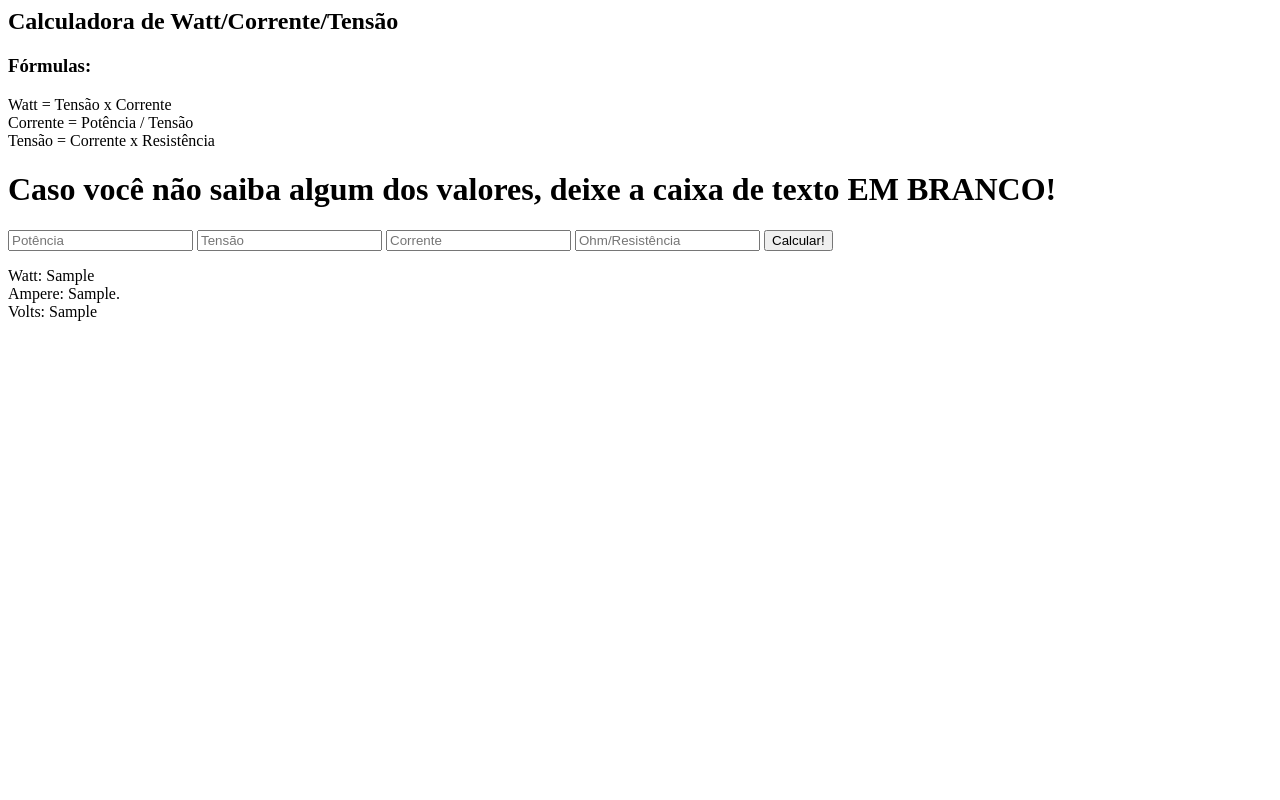
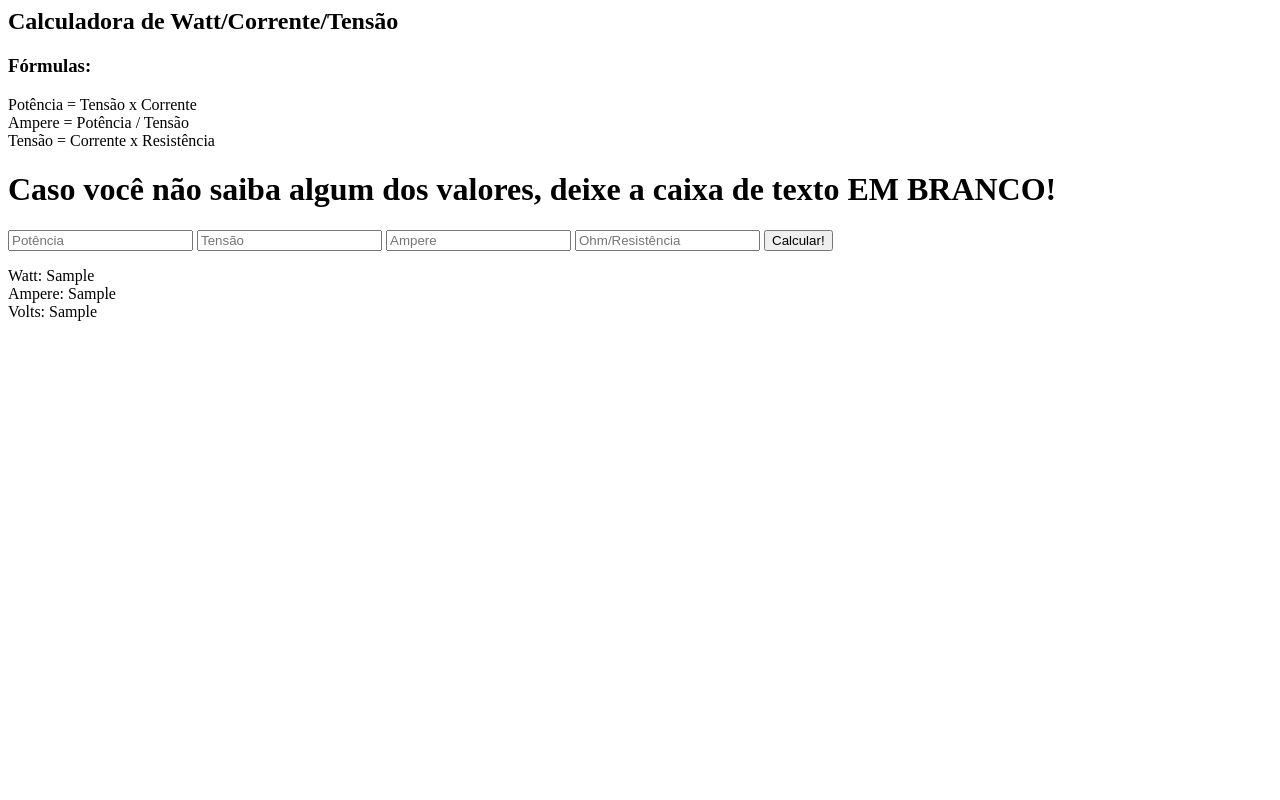
Before and after one commit to RuriShan/Wattcalc, a Flask app: template templates/main.html in a window 1280 px wide. Run offline with Flask 3, Linux system fonts and the light colour scheme; the template is opened without the code that fills it: most values are stand-ins (such as "Sample title", 1, 10 or a date in 2020).

Commit message:
Mudança para UX

```diff
--- a/app.py
+++ b/app.py
@@ -2,10 +2,7 @@ from flask import Flask, render_template, request, url_for, redirect
 app = Flask(__name__)
 
 def watt(Tensão, Corrente):
-    V = Tensão
-    A = Corrente
-
-    Watt = V * A
+    Watt = Tensão * Corrente
     return Watt
 
 def ampere(Potencia, Tensão):
--- a/templates/main.html
+++ b/templates/main.html
@@ -1,13 +1,13 @@
 <h2>Calculadora de Watt/Corrente/Tensão</h2>
 <h3>Fórmulas:</h3>
-Watt = Tensão x Corrente<br>
-Corrente = Potência / Tensão<br>
-Tensão = Corrente x Resistência<br>
+Potência = Tensão x Corrente <br>
+Ampere = Potência / Tensão <br>
+Tensão = Corrente x Resistência <br>
 <form method="POST">
     <h1>Caso você não saiba algum dos valores, deixe a caixa de texto EM BRANCO!</h1>
     <input type="text" name="potencia" placeholder="Potência">
     <input type="text" name="tensao" placeholder="Tensão">
-    <input type="text" name="corrente" placeholder="Corrente">
+    <input type="text" name="corrente" placeholder="Ampere">
     <input type="text" name="Ohm" placeholder="Ohm/Resistência">
     <input type="submit" value="Calcular!">
 </form>
@@ -17,7 +17,7 @@ Tensão = Corrente x Resistência<br>
 {% endif %}
 
 {% if b %}
-    <div>Ampere: {{b}}.</div>
+    <div>Ampere: {{b}}</div>
 {% endif %}
 
 {% if c %}
```
